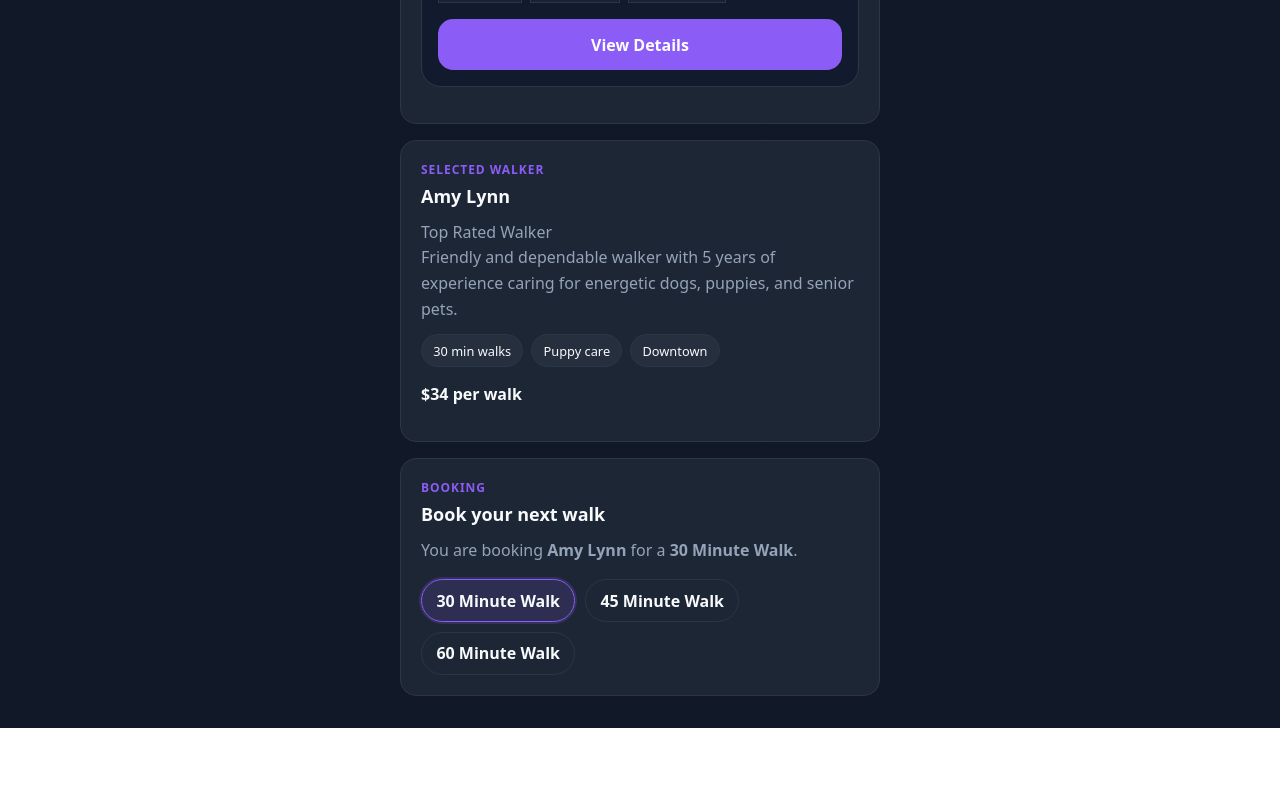
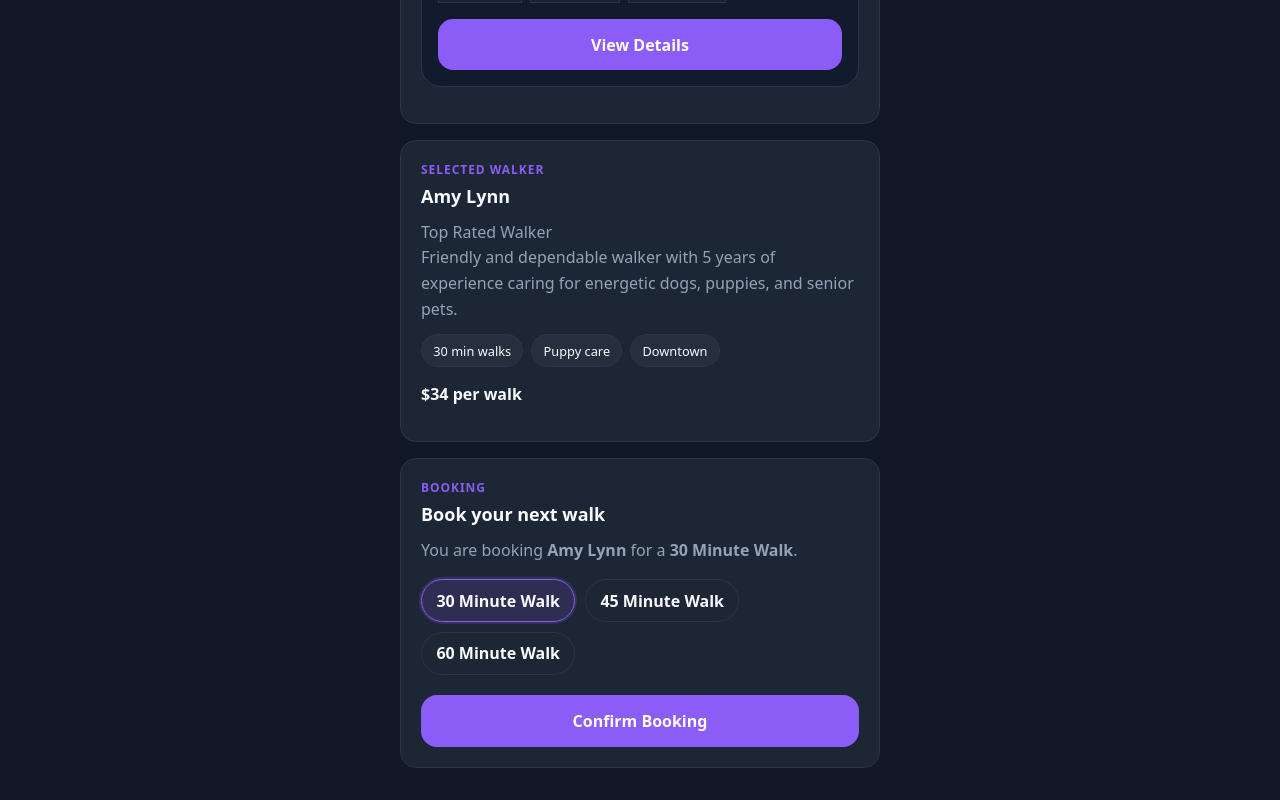
Before and after one commit to jprobussr/dog-walkers-react-app, a React (Vite) app in the folder dog-walkers-app/: page / in a window 1280 px wide. Shown: the part 2763-3563 px from the top of the page. Before the commit the page ends 3491 px from the top, so only its background shows below. Built offline with nearby package versions, Linux system fonts and the light colour scheme.

Commit message:
feat: add booking confirmation flow with success message

```diff
--- a/dog-walkers-app/src/App.jsx
+++ b/dog-walkers-app/src/App.jsx
@@ -7,6 +7,7 @@ import { useState } from 'react';
 const App = () => {
   const [selectedWalker, setSelectedWalker] = useState(walkers[0]);
   const [selectedWalk, setSelectedWalk] = useState('30 Minute Walk');
+  const [isBooked, setIsBooked] = useState(false);
 
   return (
     <div className="app-shell">
@@ -117,13 +118,32 @@ const App = () => {
               45 Minute Walk
             </button>
             <button
-              className={selectedWalk === '60 Minute Walk' ? 'walk-option walk-option-selected' : 'walk-option'}
+              className={
+                selectedWalk === '60 Minute Walk'
+                  ? 'walk-option walk-option-selected'
+                  : 'walk-option'
+              }
               type="button"
               onClick={() => setSelectedWalk('60 Minute Walk')}
             >
               60 Minute Walk
             </button>
           </div>
+
+          <button
+            className="confirm-booking-button"
+            type="button"
+            onClick={() => setIsBooked(true)}
+          >
+            Confirm Booking
+          </button>
+
+          {isBooked && (
+            <p className="booking-success">
+              Booking confirmed with <strong>{selectedWalker.name}</strong> for
+              a <strong>{selectedWalk}</strong>. 🐾
+            </p>
+          )}
         </section>
       </main>
     </div>
--- a/dog-walkers-app/src/index.css
+++ b/dog-walkers-app/src/index.css
@@ -381,3 +381,34 @@ select {
   color: var(--text);
   box-shadow: 0 0 0 2px rgba(139, 92, 246, 0.2);
 }
+
+.confirm-booking-button {
+  width: 100%;
+  margin-top: 1.25rem;
+  padding: 0.95rem 1rem;
+  border: none;
+  border-radius: 1rem;
+  background: var(--accent);
+  color: #fff;
+  font-weight: 700;
+  cursor: pointer;
+  transition:
+    background-color 0.2s ease,
+    transform 0.2s ease;
+}
+
+.confirm-booking-button:hover,
+.confirm-booking-button:focus-visible {
+  background: var(--accent-hover);
+  transform: translateY(-1px);
+}
+
+.booking-success {
+  margin-top: 1rem;
+  padding: 0.85rem 1rem;
+  border-radius: 0.75rem;
+  background: rgba(34, 197, 94, 0.12);
+  color: #bbf7d0;
+  font-size: 0.9rem;
+  line-height: 1.5;
+}
```
